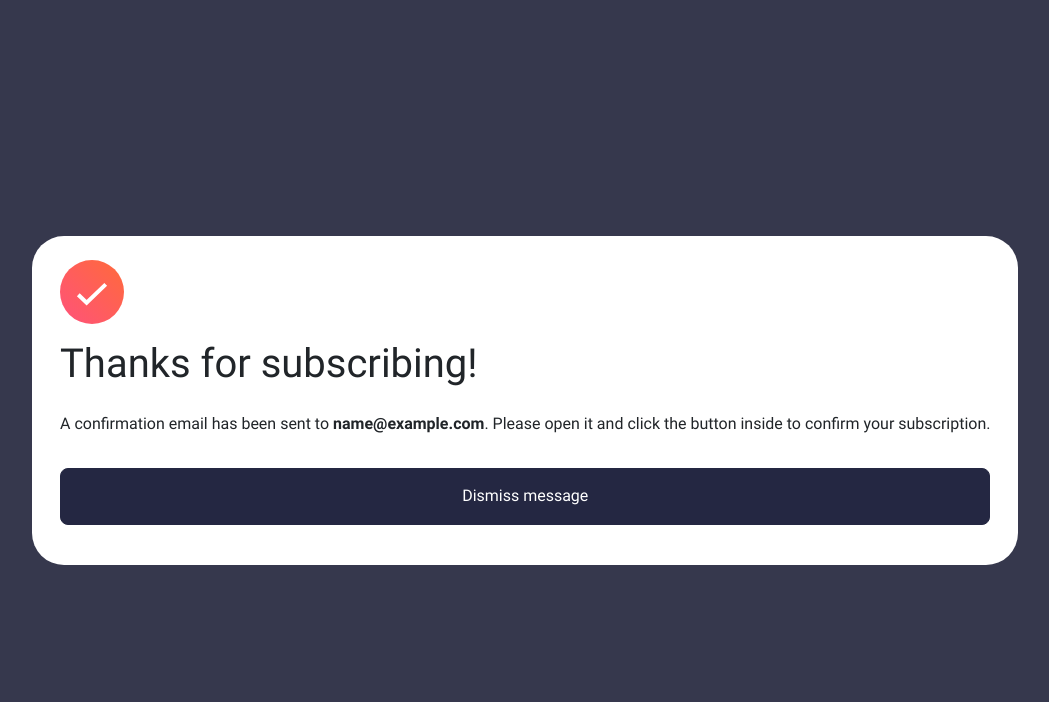
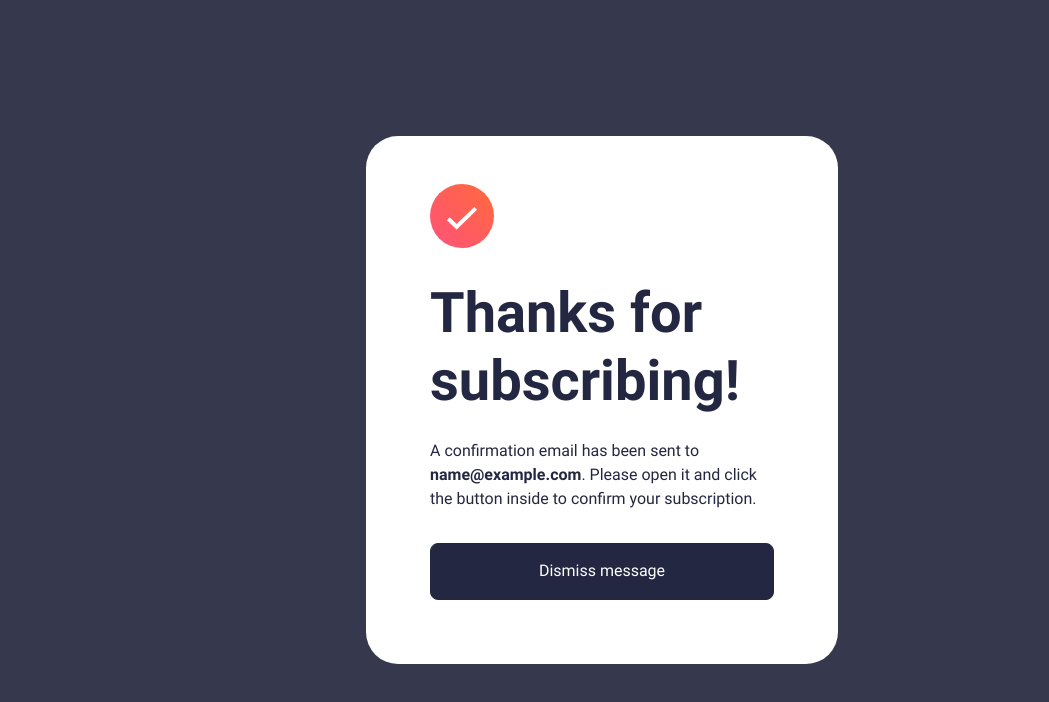
Before and after one commit to DEAckeret/Newsletter-Challenge, a website: page index.html in a window 1280 px wide. Both pictures are taken after typing "name@example.com" into the empty fields and a click on the button "Subscribe to monthly newsletter". Shown: the whole page, without its empty margins (38-1087 px from the left). Drawn offline with nearby package versions, Linux system fonts and the light colour scheme.

Commit message:
final commit

```diff
--- a/index.html
+++ b/index.html
@@ -11,8 +11,8 @@
 <body class="bg-info">
 
 
-    <div class="container-lg d-md-flex align-items-md-center min-vh-100 ">
-        <div id="content-row" class="row bg-white rounded-sm-5 p-sm-3 py-sm-4 vh-sm-100 align-items-start align-items-md-center">
+    <div class="container-lg d-md-flex align-items-md-center min-vh-100 justify-content-center">
+        <div id="content-row" class="row bg-white rounded-sm-5 p-sm-3 py-sm-4 vh-sm-100 align-items-start align-items-md-center justify-content-center">
             <div class="col-lg-5 px-0 px-lg-2 order-md-2 default-menu">
                 <img src = "assets/images/illustration-sign-up-mobile.svg" alt="illustration sign up" class="img-fluid" id="news-image">
             </div>
@@ -26,7 +26,7 @@
                 </ul>
                 <form class="pb-decendents">
                     <div class="d-flex justify-content-between">
-                    <label class="fs-custom-14 bold-text">Email address</label>
+                    <label class="fs-custom-14 bold-text text-secondary">Email address</label>
                     <span class="fs-custom-14 bold-text text-primary d-none" id="error-message">Valid email required</span>
                     </div>
                     <input type="text" name="email" id="email" placeholder="email@company.com" class="form-control mb-3 p-3">
@@ -34,10 +34,10 @@
                 </form>
             </div>
 
-            <div id="success-menu" class="flex-column gap-3 flex-wrap align-items-start position-absolute position-md-static">
+            <div id="success-menu" class="flex-column gap-3 flex-wrap align-items-start position-absolute position-md-static max-width-md-55 px-md-5 py-md-4">
                 <img src="/assets/images/icon-success.svg">
-                <h1>Thanks for subscribing!</h1>
-                <p>A confirmation email has been sent to <span class="bold-text" id="user-email"></span>. Please open it and click the button inside to confirm your subscription.</p>
+                <h1 class="text-secondary display-4 bold-text pt-3">Thanks for subscribing!</h1>
+                <p class="text-secondary">A confirmation email has been sent to <span class="bold-text text-secondary" id="user-email"></span>. Please open it and click the button inside to confirm your subscription.</p>
                 <button class="btn btn-secondary btn-lg mb-3 fs-6 position-relative position-md-static custom-top-10" id="dismiss-button">Dismiss message</button>
             </div>
         </div>
--- a/sass/main.scss
+++ b/sass/main.scss
@@ -48,6 +48,9 @@ button:active, button:focus {
     .position-md-static.position-relative {
         position: static !important;
     }
+    .max-width-md-55 {
+        max-width: 55vh !important;
+    }
 }
 
 @media (max-width: 576px) {
```
Also changed, not shown: sass/main.min.css, 1 other file.
